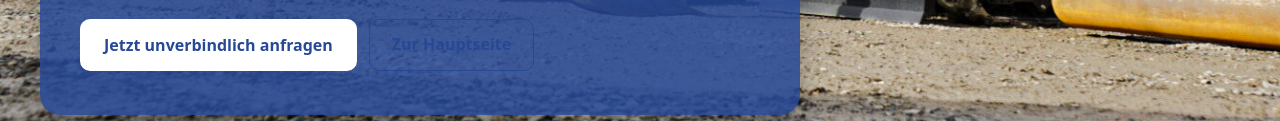
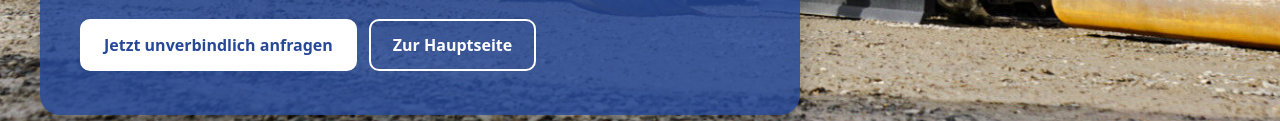
Before and after one commit to Uwe-Muller-GmbH/bagger-mieten, a plain HTML site: page index.html in a window 1280 px wide. Shown: the part 569-690 px from the top of the page. Drawn offline with Linux system fonts and the light colour scheme.

Commit message:
Update index.html

```diff
--- a/index.html
+++ b/index.html
@@ -111,6 +111,8 @@
     .btn-outline{background:transparent;color:var(--blue,#2563eb);border:1px solid var(--blue,#2563eb)}
     .btn-outline:hover{background:var(--blue,#2563eb);color:#fff}
 
+    .um-btn--outline-hero{ background:transparent; color:#fff; }
+    .um-btn--outline-hero:hover{ background:#fff; color:var(--um-blue); }
 
     /* Sektionen */
     section{padding:56px 0}
@@ -212,7 +214,7 @@
       </ul>
       <div class="cta-row">
         <a class="btn" href="https://www.baumaschinen-mueller.de/vermietung-von-baumaschinen" target="_blank" rel="noopener">Jetzt unverbindlich anfragen</a>
-        <a class="btn btn-outline" href="https://www.baumaschinen-mueller.de/" target="_blank" rel="noopener" aria-label="Zur Hauptseite von Uwe Müller GmbH">Zur Hauptseite</a>
+        <a class="btn um-btn--outline-hero" href="https://www.baumaschinen-mueller.de/" target="_blank" rel="noopener" aria-label="Zur Hauptseite von Uwe Müller GmbH">Zur Hauptseite</a>
       </div>
     </div>
   </header>
```
